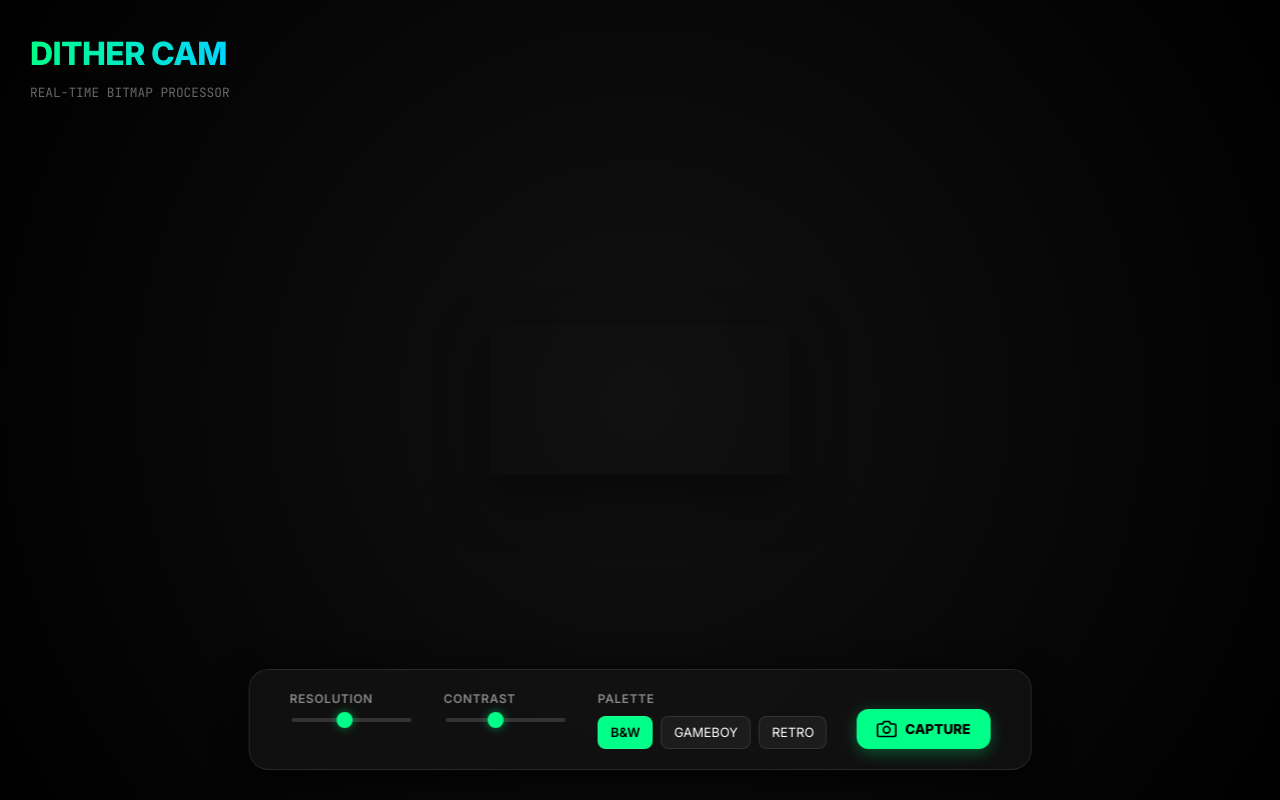
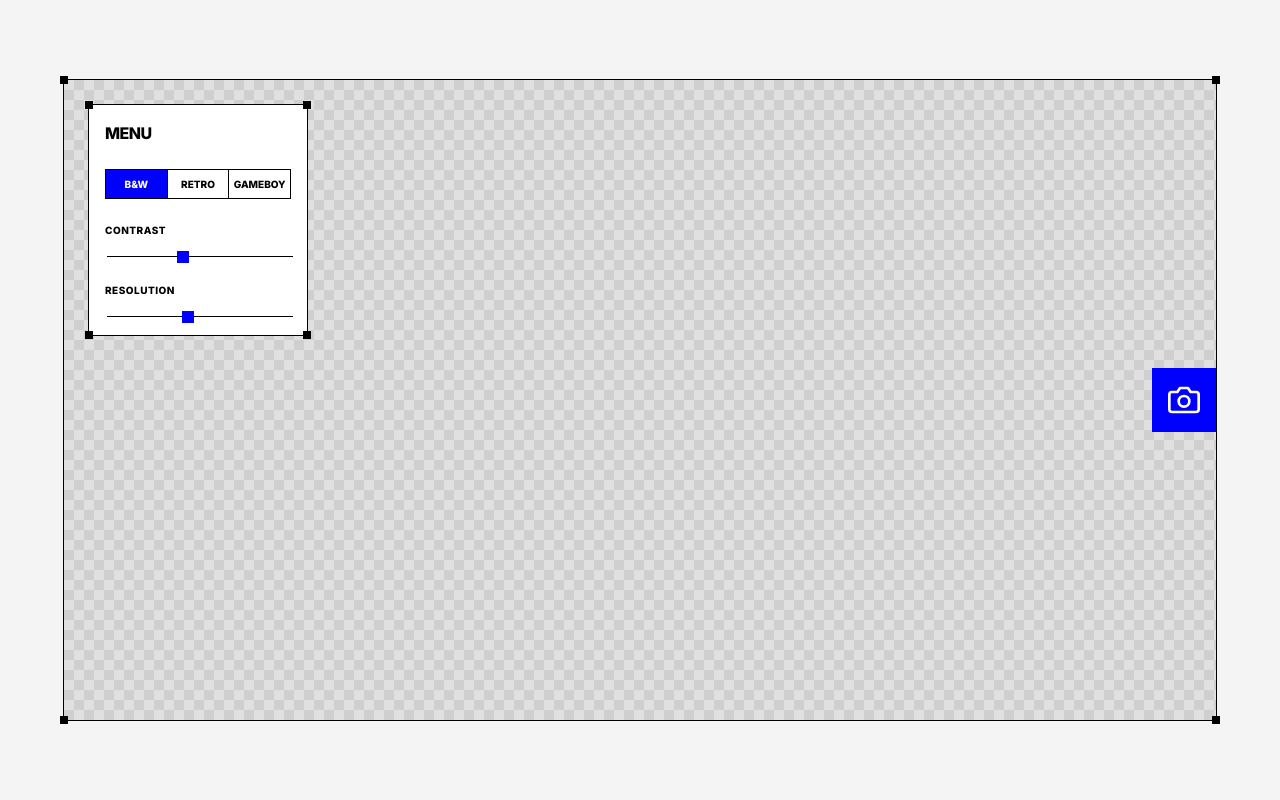
Before and after one commit to imkisi/dithered-camera, a website built with Vite: page index.html in a window 1280 px wide. Built offline with nearby package versions, Linux system fonts and the light colour scheme; no server answers.

Commit message:
feat: overhaul UI layout with new styling, menu panel, and custom control components

```diff
--- a/index.html
+++ b/index.html
@@ -8,43 +8,43 @@
   </head>
   <body>
     <div id="app">
-      <div class="overlay">
-        <h1>DITHER CAM</h1>
-        <p>REAL-TIME BITMAP PROCESSOR</p>
-      </div>
+      <div class="design-wrapper">
+        <div class="corner tl"></div><div class="corner tr"></div>
+        <div class="corner bl"></div><div class="corner br"></div>
 
-      <div class="status-indicator">
-        <div class="status-dot"></div>
-        <span>LIVE FEED</span>
-      </div>
+        <div class="camera-container">
+          <canvas id="camera-canvas"></canvas>
+        </div>
 
-      <div class="camera-container">
-        <canvas id="camera-canvas"></canvas>
-      </div>
+        <div class="menu-panel">
+          <div class="corner tl"></div><div class="corner tr"></div>
+          <div class="corner bl"></div><div class="corner br"></div>
 
-      <div class="controls-panel">
-        <div class="control-group">
-          <label for="resolution">Resolution</label>
-          <input type="range" id="resolution" min="1" max="8" step="1" value="4">
-        </div>
-        <div class="control-group">
-          <label for="contrast">Contrast</label>
-          <input type="range" id="contrast" min="0.5" max="2.0" step="0.1" value="1.1">
-        </div>
-        <div class="control-group">
-          <label>Palette</label>
-          <div style="display: flex; gap: 8px;">
+          <div class="menu-title">MENU</div>
+
+          <div class="palette-options">
             <button class="palette-btn active" data-palette="bw">B&W</button>
+            <button class="palette-btn" data-palette="retro">RETRO</button>
             <button class="palette-btn" data-palette="gb">GAMEBOY</button>
-            <button class="palette-btn" data-palette="retro">RETRO</button>
+          </div>
+
+          <div class="control-group">
+            <label for="contrast">CONTRAST</label>
+            <input type="range" id="contrast" min="0.5" max="2.0" step="0.1" value="1.1">
+          </div>
+
+          <div class="control-group">
+            <label for="resolution">RESOLUTION</label>
+            <input type="range" id="resolution" min="1" max="8" step="1" value="4">
           </div>
         </div>
-        <div class="control-group" style="justify-content: flex-end;">
-          <button id="capture-btn" class="capture-btn">
-            <svg width="20" height="20" viewBox="0 0 24 24" fill="none" stroke="currentColor" stroke-width="2" stroke-linecap="round" stroke-linejoin="round"><path d="M23 19a2 2 0 0 1-2 2H3a2 2 0 0 1-2-2V8a2 2 0 0 1 2-2h4l2-3h6l2 3h4a2 2 0 0 1 2 2z"/><circle cx="12" cy="13" r="4"/></svg>
-            CAPTURE
-          </button>
-        </div>
+
+        <button id="capture-btn" class="capture-btn">
+          <svg width="32" height="32" viewBox="0 0 24 24" fill="none" stroke="currentColor" stroke-width="2" stroke-linecap="round" stroke-linejoin="round">
+            <path d="M23 19a2 2 0 0 1-2 2H3a2 2 0 0 1-2-2V8a2 2 0 0 1 2-2h4l2-3h6l2 3h4a2 2 0 0 1 2 2z"></path>
+            <circle cx="12" cy="13" r="4"></circle>
+          </svg>
+        </button>
       </div>
     </div>
     <script type="module" src="/src/main.js"></script>
--- a/src/style.css
+++ b/src/style.css
@@ -1,28 +1,23 @@
-@import url('https://fonts.googleapis.com/css2?family=Inter:wght@300;400;600;800&family=JetBrains+Mono:wght@400;700&display=swap');
+@import url('https://fonts.googleapis.com/css2?family=Inter:wght@400;600;800&family=JetBrains+Mono:wght@400;700&display=swap');
 
 :root {
-  --bg-color: #050505;
-  --text-color: #e0e0e0;
-  --accent-color: #00ff88;
-  --panel-bg: rgba(20, 20, 20, 0.7);
-  --glass-border: rgba(255, 255, 255, 0.1);
-  --glass-shadow: 0 8px 32px 0 rgba(0, 0, 0, 0.8);
+  --bg-color: #f4f4f4;
+  --text-color: #000;
+  --accent-color: #0000ff;
+  --border-color: #000;
   font-family: 'Inter', system-ui, -apple-system, sans-serif;
   line-height: 1.5;
   font-weight: 400;
-  color-scheme: dark;
+  color-scheme: light;
   background-color: var(--bg-color);
   color: var(--text-color);
-  font-synthesis: none;
-  text-rendering: optimizeLegibility;
-  -webkit-font-smoothing: antialiased;
-  -moz-osx-font-smoothing: grayscale;
 }
 
 body {
   margin: 0;
   display: flex;
   place-items: center;
+  justify-content: center;
   min-width: 320px;
   min-height: 100vh;
   overflow: hidden;
@@ -32,195 +27,182 @@ body {
   width: 100vw;
   height: 100vh;
   display: flex;
-  flex-direction: column;
   align-items: center;
   justify-content: center;
+}
+
+/* Outer layout */
+.design-wrapper {
   position: relative;
+  width: 90vw;
+  height: 80vh;
+  max-width: 1200px;
+  max-height: 800px;
+  background-color: #e0e0e0;
+  background-image:
+    linear-gradient(45deg, #cfcfcf 25%, transparent 25%, transparent 75%, #cfcfcf 75%, #cfcfcf),
+    linear-gradient(45deg, #cfcfcf 25%, transparent 25%, transparent 75%, #cfcfcf 75%, #cfcfcf);
+  background-size: 20px 20px;
+  background-position: 0 0, 10px 10px;
+  border: 1px solid var(--border-color);
 }
 
 .camera-container {
-  position: relative;
+  position: absolute;
+  top: 0; left: 0;
   width: 100%;
   height: 100%;
-  display: flex;
-  align-items: center;
-  justify-content: center;
-  background: radial-gradient(circle at center, #111 0%, #000 100%);
+  overflow: hidden;
+  z-index: 1;
 }
 
 canvas {
-  max-width: 100%;
-  max-height: 100%;
-  box-shadow: 0 20px 50px rgba(0, 0, 0, 0.5);
+  width: 100%;
+  height: 100%;
+  object-fit: cover;
   image-rendering: pixelated;
-  transition: transform 0.3s ease;
+  /* Add opacity so checkerboard shows through if desired, but WebGL will be opaque */
 }
 
-.controls-panel {
+/* Corner markers */
+.corner {
   position: absolute;
-  bottom: 30px;
-  left: 50%;
-  transform: translateX(-50%);
-  background: var(--panel-bg);
-  backdrop-filter: blur(12px);
-  -webkit-backdrop-filter: blur(12px);
-  border: 1px solid var(--glass-border);
-  border-radius: 20px;
-  padding: 20px 40px;
-  display: flex;
-  gap: 30px;
-  box-shadow: var(--glass-shadow);
+  width: 8px;
+  height: 8px;
+  background-color: #000;
+  z-index: 100;
+}
+.corner.tl { top: -4px; left: -4px; }
+.corner.tr { top: -4px; right: -4px; }
+.corner.bl { bottom: -4px; left: -4px; }
+.corner.br { bottom: -4px; right: -4px; }
+
+/* Menu */
+.menu-panel {
+  position: absolute;
+  top: 24px;
+  left: 24px;
+  width: 220px;
+  background-color: #fff;
+  border: 1px solid #000;
+  padding: 16px;
   z-index: 10;
-  transition: all 0.3s ease;
+  box-sizing: border-box;
 }
 
-.controls-panel:hover {
-  border-color: rgba(255, 255, 255, 0.2);
-  transform: translateX(-50%) translateY(-5px);
+/* Title */
+.menu-title {
+  font-weight: 800;
+  font-size: 16px;
+  margin-bottom: 24px;
+  letter-spacing: -0.5px;
 }
 
-.control-group {
+/* Palette Segmented Control */
+.palette-options {
   display: flex;
-  flex-direction: column;
-  gap: 8px;
-}
-
-.control-group label {
-  font-size: 0.75rem;
-  font-weight: 600;
-  text-transform: uppercase;
-  letter-spacing: 0.05em;
-  color: #888;
-}
-
-.control-group input[type="range"] {
-  appearance: none;
-  -webkit-appearance: none;
-  width: 120px;
-  height: 4px;
-  background: #333;
-  border-radius: 2px;
-  outline: none;
-}
-
-.control-group input[type="range"]::-webkit-slider-thumb {
-  appearance: none;
-  -webkit-appearance: none;
-  width: 16px;
-  height: 16px;
-  background: var(--accent-color);
-  border-radius: 50%;
-  cursor: pointer;
-  box-shadow: 0 0 10px rgba(0, 255, 136, 0.5);
-}
-
-.overlay {
-  position: absolute;
-  top: 30px;
-  left: 30px;
-  pointer-events: none;
-  z-index: 5;
-}
-
-.overlay h1 {
-  font-size: 2rem;
-  margin: 0;
-  font-weight: 800;
-  background: linear-gradient(to right, #00ff88, #00d4ff);
-  background-clip: text;
-  -webkit-background-clip: text;
-  -webkit-text-fill-color: transparent;
-  letter-spacing: -0.02em;
-}
-
-.overlay p {
-  font-family: 'JetBrains Mono', monospace;
-  font-size: 0.8rem;
-  color: #666;
-  margin: 5px 0 0 0;
-}
-
-.status-indicator {
-  position: absolute;
-  top: 30px;
-  right: 30px;
-  display: flex;
-  align-items: center;
-  gap: 10px;
-  font-family: 'JetBrains Mono', monospace;
-  font-size: 0.8rem;
-  color: var(--accent-color);
-}
-
-.status-dot {
-  width: 8px;
-  height: 8px;
-  background: var(--accent-color);
-  border-radius: 50%;
-  box-shadow: 0 0 10px var(--accent-color);
-  animation: pulse 2s infinite;
-}
-
-@keyframes pulse {
-  0% { opacity: 0.4; }
-  50% { opacity: 1; }
-  100% { opacity: 0.4; }
+  width: 100%;
+  border: 1px solid #000;
+  margin-bottom: 24px;
+  box-sizing: border-box;
 }
 
 .palette-btn {
-  padding: 8px 12px;
-  background: rgba(255, 255, 255, 0.05);
-  border: 1px solid var(--glass-border);
-  border-radius: 8px;
-  color: white;
+  flex: 1;
+  background: #fff;
+  color: #000;
+  border: none;
+  border-right: 1px solid #000;
+  padding: 8px 0;
+  font-size: 10px;
+  font-weight: 800;
   cursor: pointer;
   font-family: inherit;
-  font-size: 0.8rem;
   transition: all 0.2s;
 }
 
-.palette-btn:hover {
-  background: rgba(255, 255, 255, 0.1);
-  border-color: var(--accent-color);
+.palette-btn:last-child {
+  border-right: none;
 }
 
 .palette-btn.active {
   background: var(--accent-color);
-  color: black;
-  font-weight: 600;
+  color: #fff;
 }
 
+/* Controls */
+.control-group {
+  display: flex;
+  flex-direction: column;
+  gap: 16px;
+  margin-bottom: 24px;
+}
+
+.control-group:last-child {
+  margin-bottom: 0;
+}
+
+.control-group label {
+  font-size: 10px;
+  font-weight: 800;
+  text-transform: uppercase;
+  color: #000;
+  letter-spacing: 0.5px;
+}
+
+/* Sliders */
+input[type="range"] {
+  -webkit-appearance: none;
+  appearance: none;
+  width: 100%;
+  height: 1px;
+  background: #000;
+  outline: none;
+  border: none;
+}
+
+input[type="range"]::-webkit-slider-thumb {
+  -webkit-appearance: none;
+  appearance: none;
+  width: 12px;
+  height: 12px;
+  background: var(--accent-color);
+  cursor: pointer;
+  border: none;
+  border-radius: 0;
+}
+
+input[type="range"]::-moz-range-thumb {
+  width: 12px;
+  height: 12px;
+  background: var(--accent-color);
+  cursor: pointer;
+  border: none;
+  border-radius: 0;
+}
+
+/* Capture button */
 .capture-btn {
+  position: absolute;
+  right: 0; /* flush with the right edge */
+  top: 50%;
+  transform: translateY(-50%);
+  width: 64px;
+  height: 64px;
+  background-color: var(--accent-color);
+  color: #fff;
+  border: none;
   display: flex;
   align-items: center;
-  gap: 8px;
-  padding: 10px 20px;
-  background: var(--accent-color);
-  border: none;
-  border-radius: 12px;
-  color: black;
-  font-weight: 700;
-  font-family: inherit;
-  font-size: 0.85rem;
+  justify-content: center;
   cursor: pointer;
-  box-shadow: 0 4px 15px rgba(0, 255, 136, 0.3);
-  transition: all 0.2s ease;
+  z-index: 10;
+  transition: all 0.2s;
 }
 
 .capture-btn:hover {
-  transform: translateY(-2px);
-  box-shadow: 0 6px 20px rgba(0, 255, 136, 0.4);
-  filter: brightness(1.1);
+  background-color: #E3530F;
 }
-
 .capture-btn:active {
-  transform: translateY(0);
+  transform: translateY(-50%) scale(0.95);
 }
-
-.capture-btn svg {
-  transition: transform 0.3s ease;
-}
-
-.capture-btn:hover svg {
-  transform: rotate(-10deg) scale(1.1);
-}
```
Also changed, not shown: Preview.png (added).
